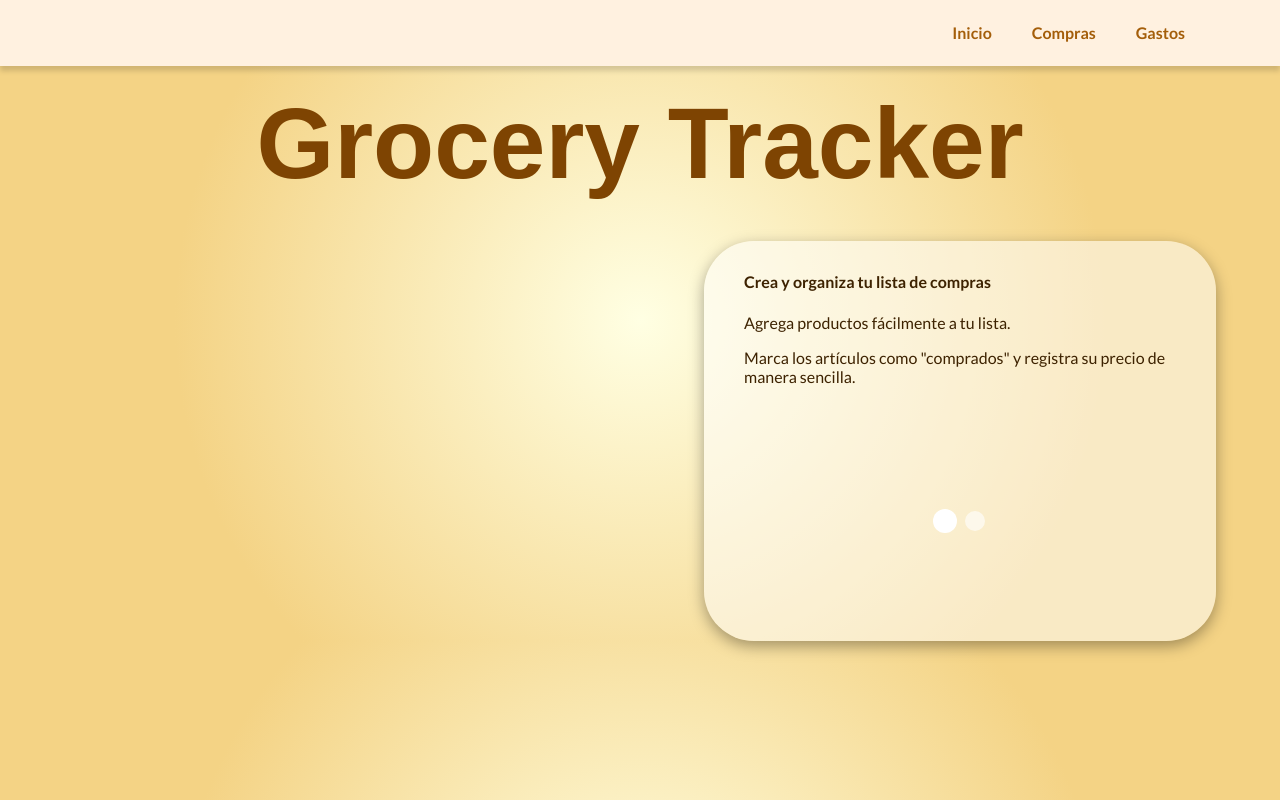
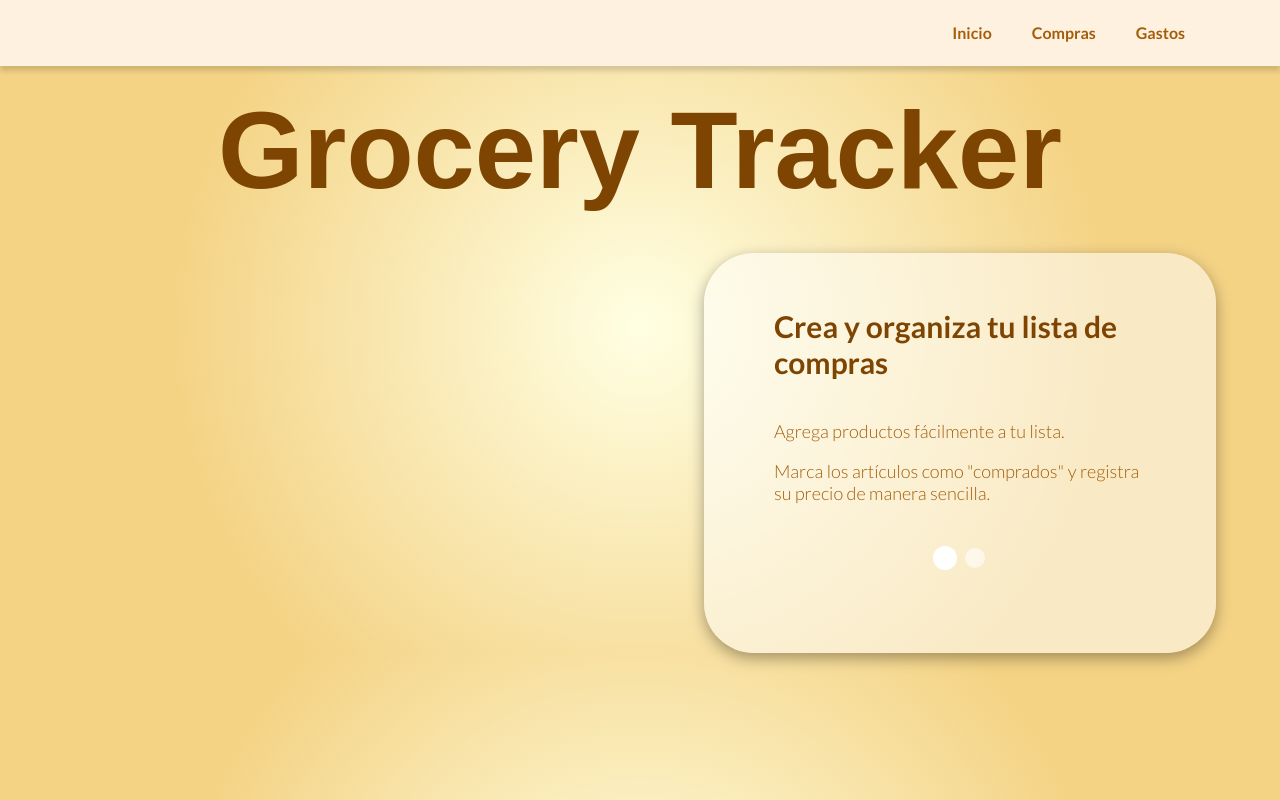
Before and after one commit to LorenaSTN/Grocery-Tracker, a React (Vite) app: page / in a window 1280 px wide. Built offline with nearby package versions, Linux system fonts and the light colour scheme; a web font is replaced by a local one.

Commit message:
styles slider

```diff
--- a/src/scss/components/Header.scss
+++ b/src/scss/components/Header.scss
@@ -1,8 +1,8 @@
 .header-title {
   font-family: "Anton SC", sans-serif;
-  font-size: 100px;
+  font-size: 110px;
   text-align: center;
-  margin: 20px 0px 15px;
+  margin: 20px 0px 5px;
   color: hsl(32, 97%, 25%);
 }
 
@@ -25,15 +25,23 @@
     height: 100%;
     background-color: hsla(0, 0%, 100%, 0.528);
     border-radius: 50px;
-    color: hsl(33, 100%, 12%);
+    color: hsl(33, 89%, 34%);
     font-family: "Lato", sans-serif;
     box-shadow: rgba(0, 0, 0, 0.35) 0px 5px 15px;
   }
 }
 
-.section2-wrapper {
-  padding: 10px 40px;
-  height: 100%;
+.section2 {
+  &-wrapper {
+    padding: 10px 40px;
+    height: 100%;
+  }
+  &-titles {
+    font-size: 30px;
+    font-weight: 700;
+    color: hsl(32, 97%, 25%);
+    // font-family: "Anton SC", sans-serif;
+  }
 }
 
 .slider {
@@ -55,6 +63,10 @@
     width: 100%;
     height: 300px;
     display: none;
+    font-size: 18px;
+    padding: 5px 30px 20px;
+    // text-align: center;
+    font-weight: 300;
   }
 
   input#slide1:checked ~ .slides .first-slide {
@@ -77,7 +89,7 @@
       width: 20px;
       height: 20px;
       border-radius: 50%;
-      background-color: white;
+      background-color: rgb(255, 255, 255);
       opacity: 0.6;
       cursor: pointer;
       transition: transform 300ms ease-in-out;
```
